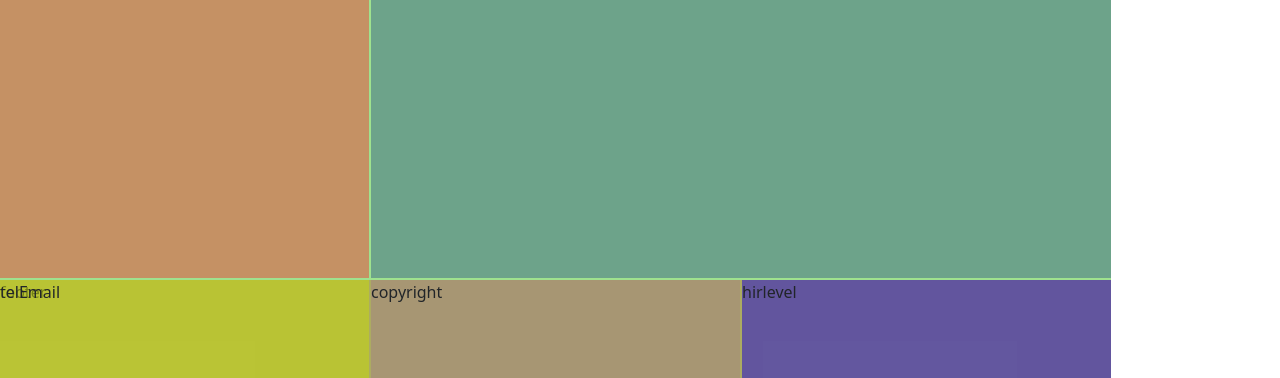
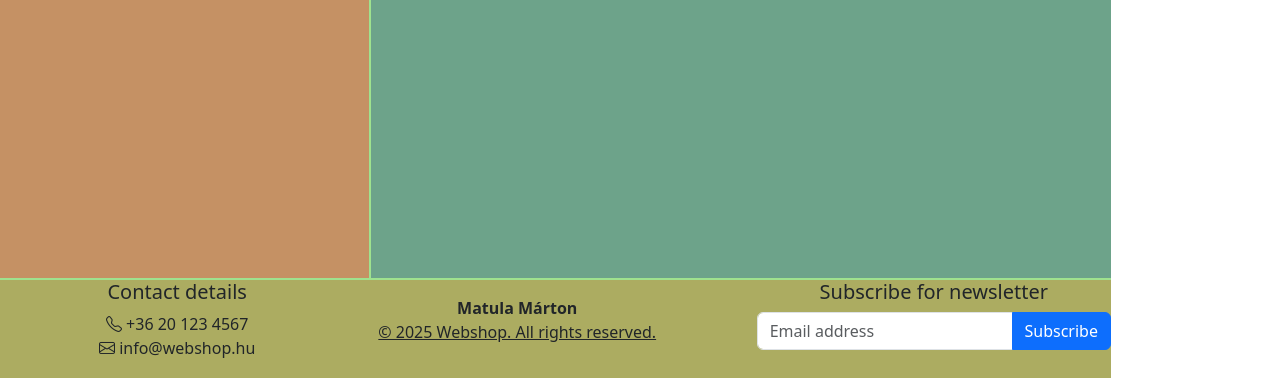
Before and after one commit to kispumpa/hf1, a plain HTML site: page index.html in a window 1280 px wide. Shown: the part 422-800 px from the top of the page. Drawn offline with nearby package versions, Linux system fonts and the light colour scheme.

Commit message:
Footer created

```diff
--- a/index.html
+++ b/index.html
@@ -11,16 +11,17 @@
 </head>
 <body>
     <div id="webpage">
+        <!--navbar-->
 	    <div id="navigation">
             <ul class="navbar-nav ms-auto d-flex flex-row">
                 <li class="nav-item">
-                    <a href="#default" class="nav-link"><i class="bi bi-house-door me-2"></i>Home</a>
+                    <a href="index.html" class="nav-link"><i class="bi bi-house-door me-2"></i>Home</a>
                 </li>
                 <li class="nav-item">
-                    <a href="#default"  class="nav-link"><i class="bi bi-envelope me-2"></i>Contact</a>
+                    <a href="pages/contact.html"  class="nav-link"><i class="bi bi-envelope me-2"></i>Contact</a>
                 </li>
                 <li class="nav-item">
-                    <a href="#default"  class="nav-link"><i class="bi bi-music-note-beamed me-2"></i>Products</a>
+                    <a href="pages/products.html"  class="nav-link"><i class="bi bi-music-note-beamed me-2"></i>Products</a>
                 </li>
                 <li class="nav-item">
                     <a href="#default"  class="nav-link"><i class="bi bi-cart4 me-2"></i>Cart</a>
@@ -38,6 +39,7 @@
         </div>
 	    <div id="page">page</div>
 
+        <!--hero section-->
 	    <div id="hero" class="carousel slide" data-bs-ride="carousel">
             <div class="carousel-inner">
 
@@ -53,12 +55,31 @@
             </div>
 
         </div>
-	    <div id="footer">footer</div>
-	    <div id="telEmail">telEmail</div>
-	    <div id="copyright">copyright</div>
-	    <div id="hirlevel">hirlevel</div>
+
 	    <div id="sidebar">sidebar</div>
 	    <div id="content">content</div>
+
+        <footer id="footer">
+                <div class="row">
+                    <div class="col-md-4 text-center">
+                        <h5>Contact details</h5>
+                        <p><i class="bi bi-telephone"></i> +36 20 123 4567 <br>
+                        <i class="bi bi-envelope"></i> info@webshop.hu</p>
+                    </div>
+
+                    <div class="col-md-4 d-flex text-center align-items-center">
+                        <p><b>Matula Márton</b> <br> <u>&copy; 2025 Webshop. All rights reserved.</u></p>
+                    </div>
+
+                    <div class="col-md-4 text-center ">
+                        <h5>Subscribe for newsletter</h5>
+                        <div class="input-group">
+                            <input type="email" class="form-control" placeholder="Email address">
+                            <button class="btn btn-primary" type="button">Subscribe</button>
+                        </div>
+                    </div>
+                </div>
+        </footer>
     </div>
 
     <!--Modal for login-->
```
Also changed, not shown: pages/contact.html (+11 -0 lines), pages/products.html (+11 -0 lines).
